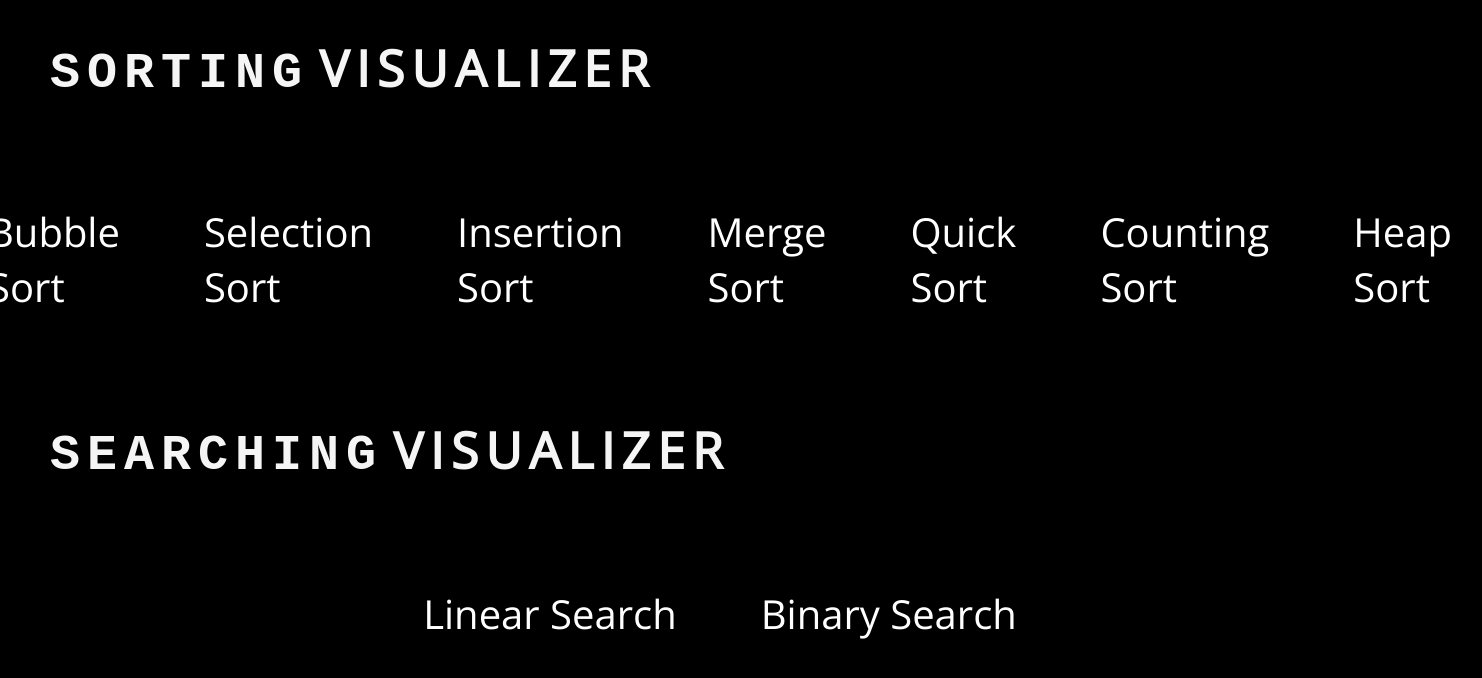
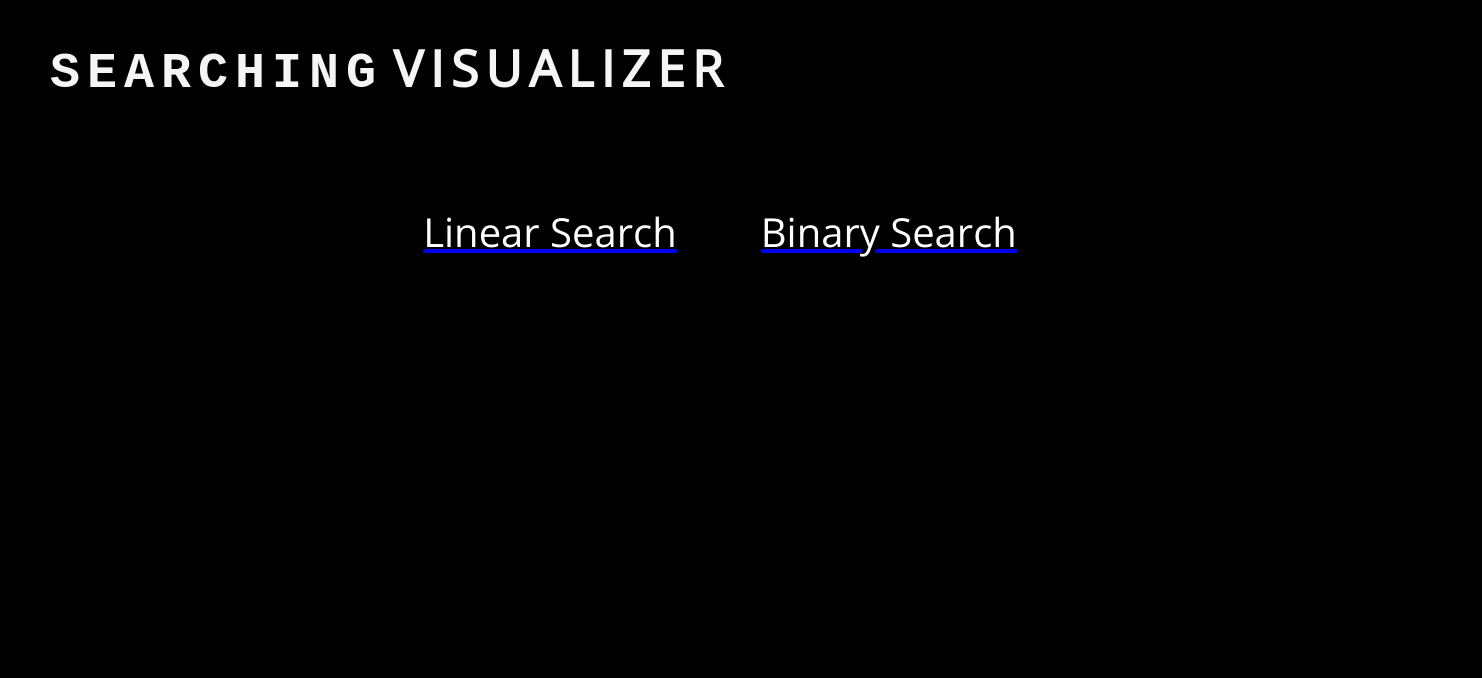
Before and after one commit to Vasuvj24/Searching-Algorithm-visualizer, a plain HTML site: page index.html in a window 1280 px wide. Shown: the whole page, 1482 px wide, since content can reach past the window. Drawn offline with nearby package versions, Linux system fonts and the light colour scheme.

Commit message:
Update index.html

```diff
--- a/index.html
+++ b/index.html
@@ -12,20 +12,10 @@
     />
   </head>
   <body>
-    <h1>SORTING<span>VISUALIZER</span></h1>
-    <div class="parent-sort">
-      <div class="sort">Bubble Sort</div>
-      <div class="sort">Selection Sort</div>
-      <div class="sort">Insertion Sort</div>
-      <div class="sort">Merge Sort</div>
-      <div class="sort">Quick Sort</div>
-      <div class="sort">Counting Sort</div>
-      <div class="sort">Heap Sort</div>
-    </div>
     <h1>SEARCHING<span>VISUALIZER</span></h1>
     <div class="parent-sort">
-    <div class="sort">Linear Search</div>
-    <div class="sort">Binary Search</div>
-</div>
+    <a href="linearsearch.html"><div class="sort">Linear Search</div></a>
+    <a href="binarysearch.html"><div class="sort">Binary Search</div></a>
+  </div>
   </body>
 </html>
```
